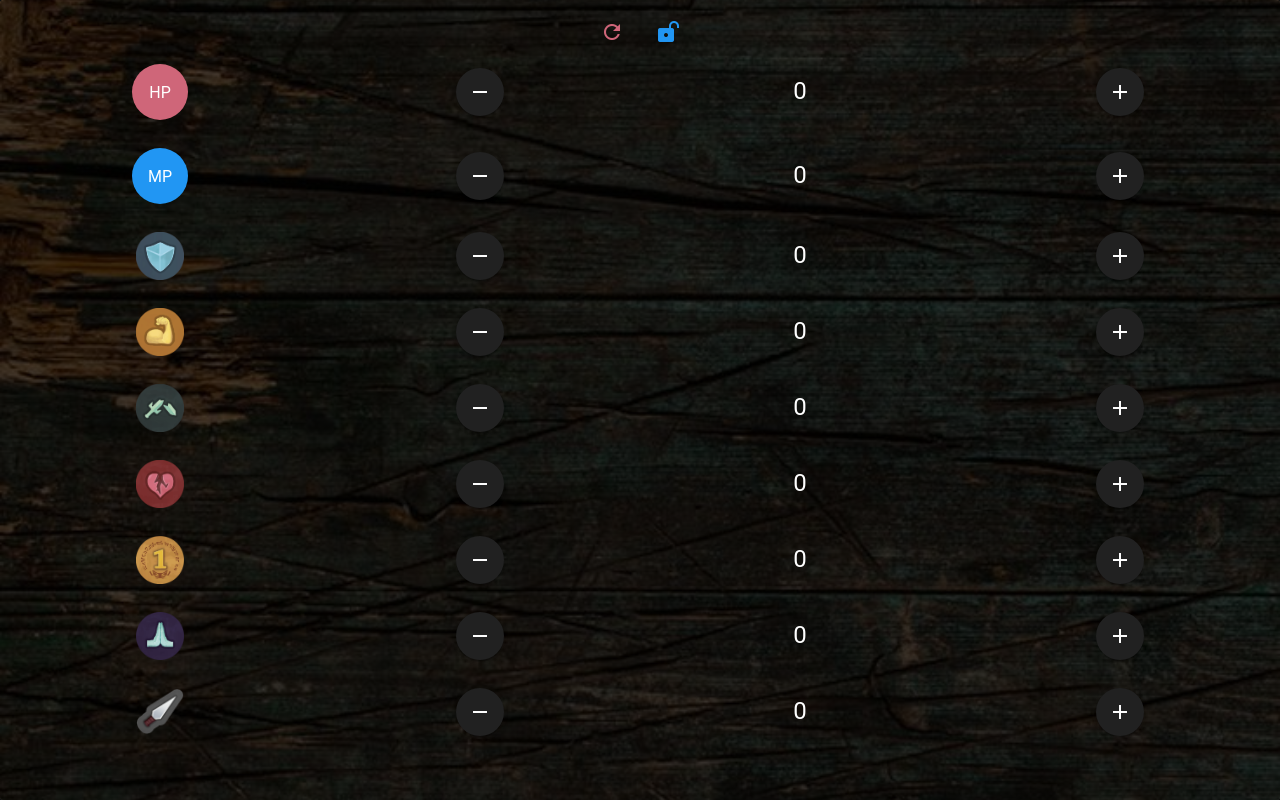
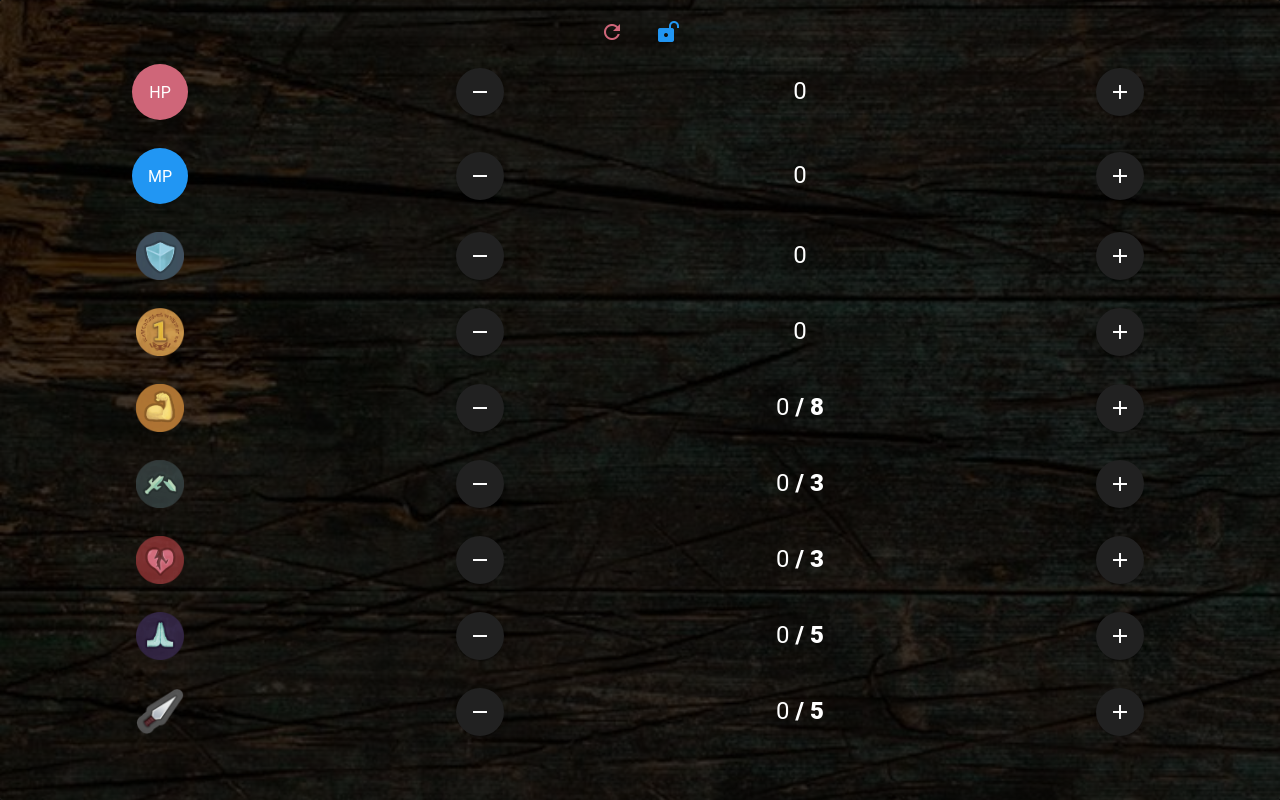
Before and after one commit to sschuchinsky/stshelper, a Vue app: page / in a window 1280 px wide. Built offline with nearby package versions, Linux system fonts and the light colour scheme; a small style sheet from the web is missing.

Commit message:
attribute max

```diff
--- a/src/App.vue
+++ b/src/App.vue
@@ -13,7 +13,7 @@
 
         <v-row no-gutters class="ga-7">
           <v-col v-for="item in store.properties" :key="item.name" cols="12">
-            <counter :name="item.name" :image="item.image" :color="item.color" v-model:counter="item.counter" />
+            <counter :name="item.name" :image="item.image" :color="item.color" :max="item.max" v-model:counter="item.counter" />
           </v-col>
         </v-row>
       </v-card>
--- a/src/components/Counter.vue
+++ b/src/components/Counter.vue
@@ -8,7 +8,10 @@
       <v-btn icon="mdi-minus" @click="counter--"></v-btn>
     </v-col>
     <v-col>
-      <p class="text-h5">{{ counter }}</p>
+      <p class="text-h5">
+        {{ counter }}
+        <span v-if="max" class="font-weight-black"> / {{ max }}</span>
+      </p>
     </v-col>
     <v-col>
       <v-btn icon="mdi-plus" @click="counter++"></v-btn>
@@ -21,6 +24,7 @@ defineProps<{
   name: string,
   image?: string
   color?: string
+  max?: number
 }>();
 
 const counter = defineModel<number>('counter', { default: 0 });
--- a/src/stores/app.store.ts
+++ b/src/stores/app.store.ts
@@ -6,19 +6,23 @@ import vulnerable from '@/assets/vulnerable.png'
 import gold from '@/assets/gold.png'
 import miracle from '@/assets/miracle.png'
 import shiv from '@/assets/shiv.png'
+import type { AppState } from '@/types/app.types'
 
 export const useAppStore = defineStore('app', {
-  state: () => ({
+  state: (): AppState => ({
     properties: [
       { name: 'HP', color: 'error', counter: 0 },
       { name: 'MP', color: 'info', counter: 0 },
       { name: 'Block', image: block, counter: 0 },
-      { name: 'strength', image: strength, counter: 0 },
-      { name: 'weak', image: weak, counter: 0 },
-      { name: 'vulnerable', image: vulnerable, counter: 0 },
+
       { name: 'gold', image: gold, counter: 0 },
-      { name: 'miracle', image: miracle, counter: 0 },
-      { name: 'shiv', image: shiv, counter: 0 },
+
+      { name: 'strength', image: strength, counter: 0, max: 8 },
+      { name: 'weak', image: weak, counter: 0, max: 3 },
+      { name: 'vulnerable', image: vulnerable, counter: 0, max: 3 },
+
+      { name: 'miracle', image: miracle, counter: 0, max: 5 },
+      { name: 'shiv', image: shiv, counter: 0, max: 5 },
     ]
   }),
 
```
Also changed, not shown: src/types/app.types.ts (added, +11 -0 lines).
